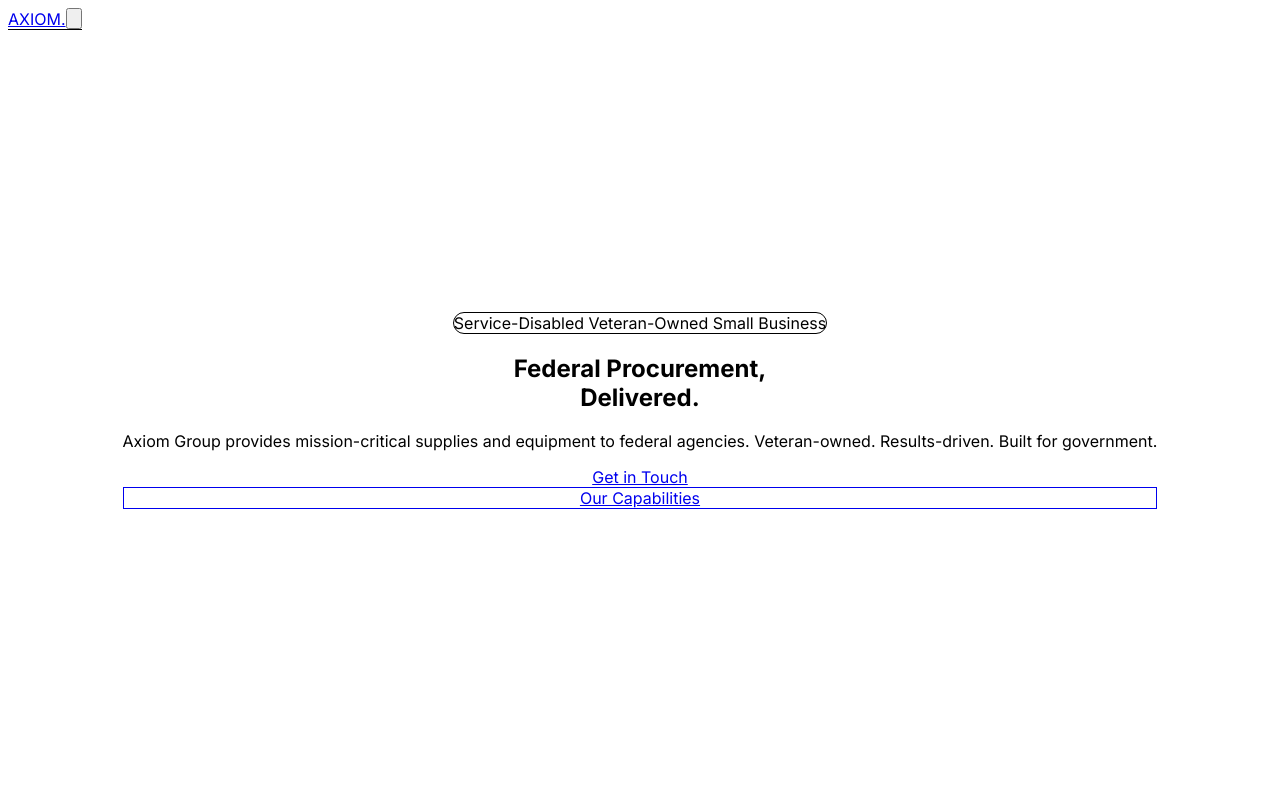
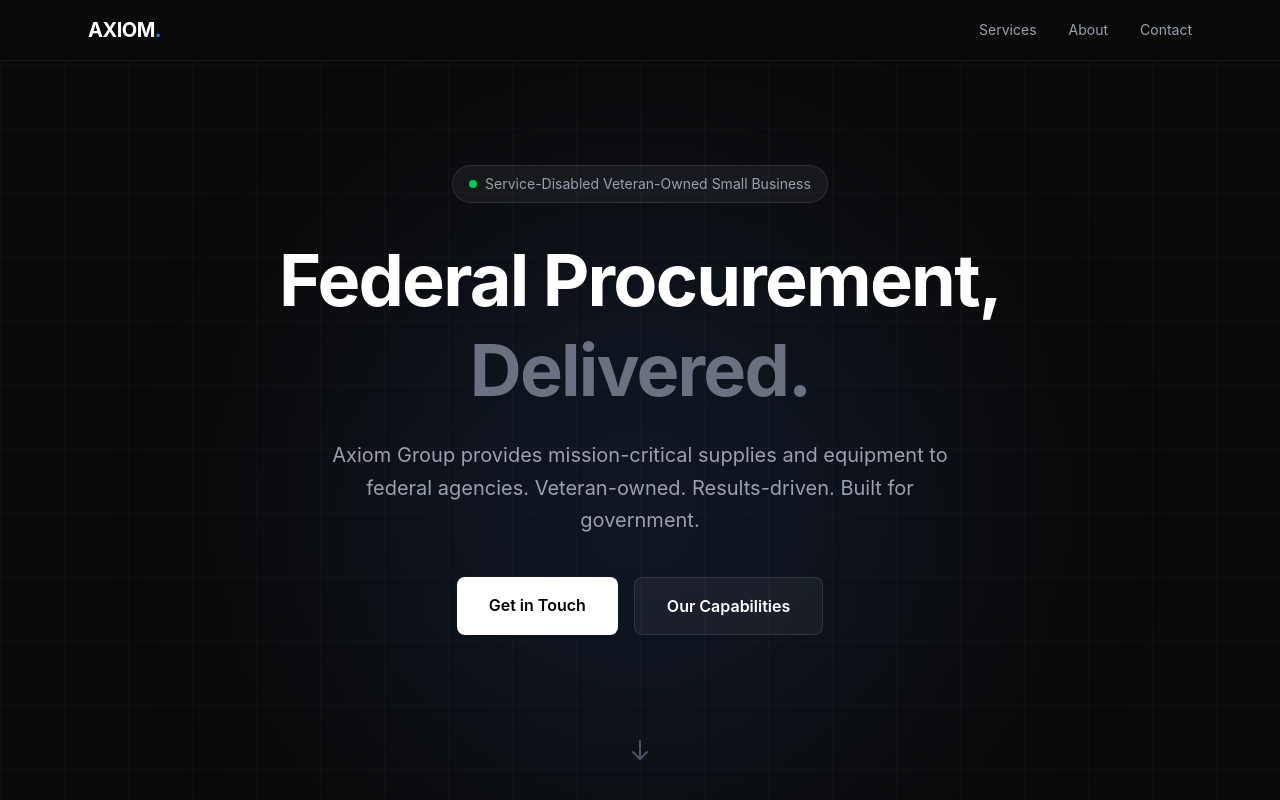
Before and after one commit to DR5589/axiom-website, a React (Vite) app: page / in a window 1280 px wide. Shown: the top 800 px of the page. Built offline with nearby package versions, Linux system fonts and the light colour scheme.

Commit message:
Fix Tailwind v4 CSS configuration

```diff
--- a/src/index.css
+++ b/src/index.css
@@ -1,8 +1,12 @@
+@import "tailwindcss";
 @import url('https://fonts.googleapis.com/css2?family=Inter:wght@300;400;500;600;700;800&display=swap');
 
-@tailwind base;
-@tailwind components;
-@tailwind utilities;
+@theme {
+  --color-axiom-dark: #0a0a0a;
+  --color-axiom-gray: #1a1a1a;
+  --color-axiom-accent: #3b82f6;
+  --font-family-sans: 'Inter', system-ui, sans-serif;
+}
 
 html {
   scroll-behavior: smooth;
```
